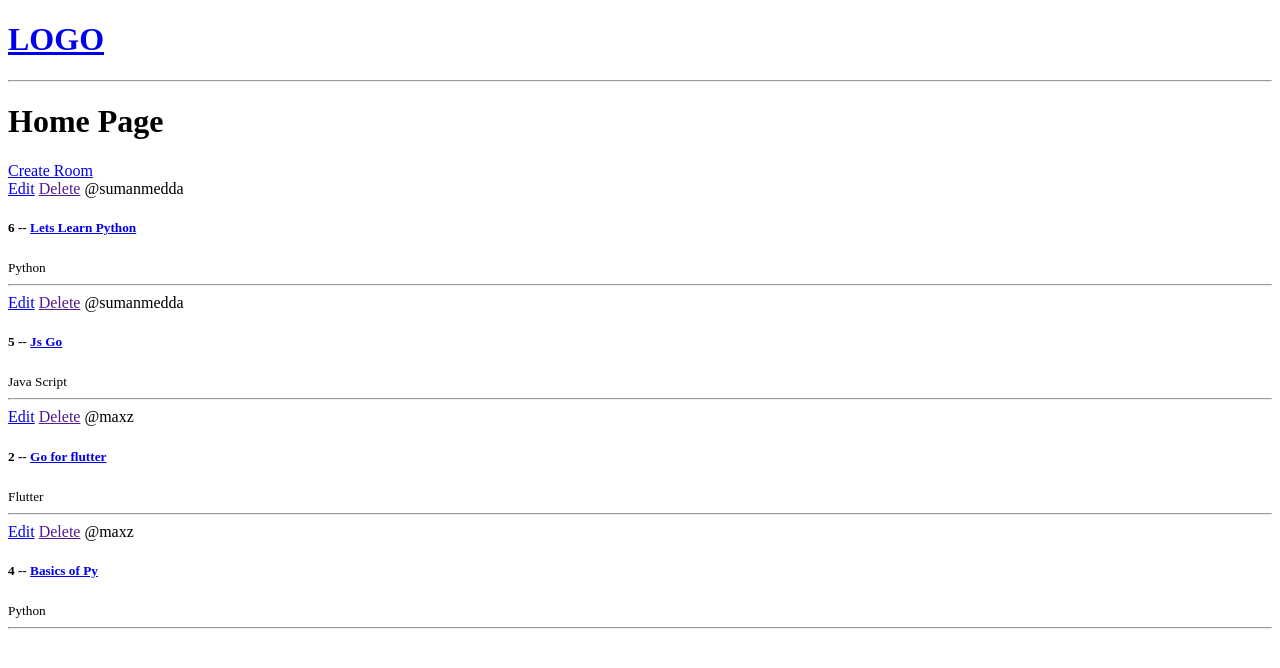
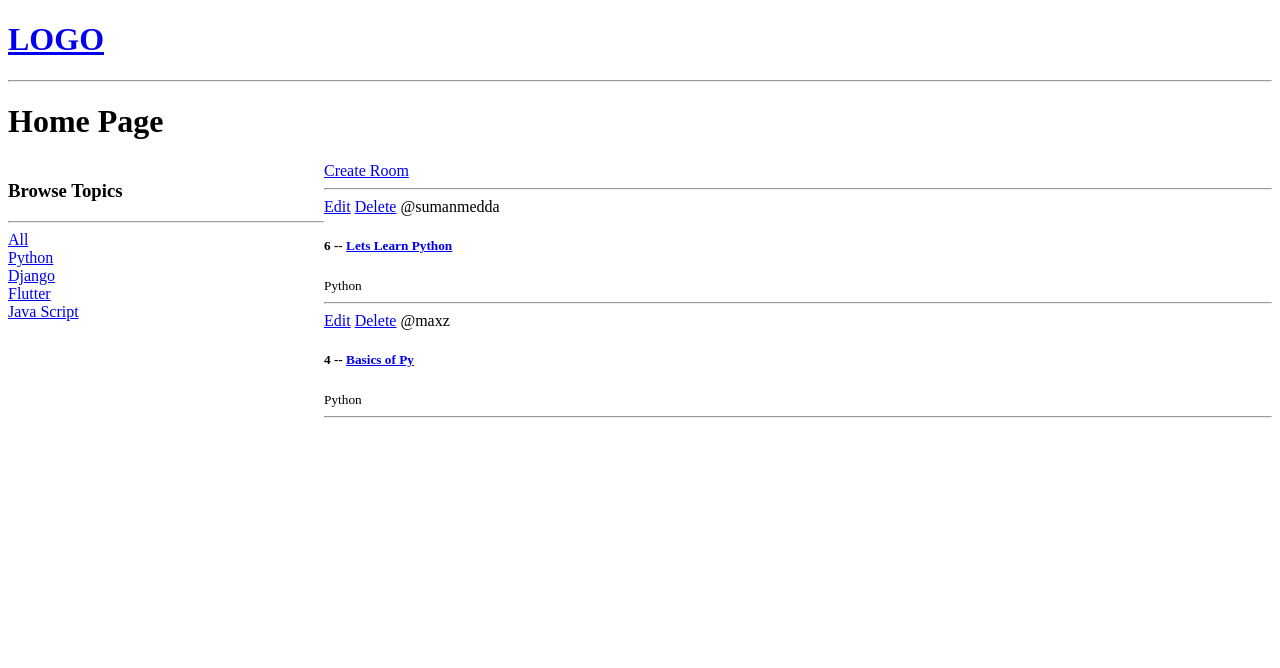
Before and after one commit to sumanmedda/social_media, a Django app: a page that uses base/templates/base/home.html in a window 1280 px wide. Shown: the top 668 px of the page. Run offline with Django 4.2, Linux system fonts and the light colour scheme; data comes from the database, SQL or seed files in the repository; both versions use the stored data as it was after the commit.

Commit message:
updated crud with search

```diff
--- a/base/templates/base/delete.html
+++ b/base/templates/base/delete.html
@@ -5,7 +5,7 @@
 <form method="POST" action="">
     {% csrf_token %}
     <p> Are You sure want to delete "{{obj}}"?</p>
-    <a href="{{request.META.HTTP_REFER}}">Go Back</a>
+    <a href="{{request.META.HTTP_REFERER}}">Go Back</a>
     <input type = 'submit' value="confirm" />
 </form>
 {% endblock content %}
--- a/base/templates/base/home.html
+++ b/base/templates/base/home.html
@@ -1,23 +1,52 @@
 {% extends 'main.html' %}
 
 {% block content %}
+<style>
+    .home-container{
+        display: grid;
+        grid-template-columns: 1fr 3fr;
+    }
+</style>
 
 <h1>Home Page</h1>
 
-<div>
-    <a href="{% url 'create-room' %}">Create Room</a>
+<div class="home-container">
+    {% comment %} side bar {% endcomment %}
     <div>
-        {% for room in rooms %}
+        <h3>
+            Browse Topics
+        </h3>
+        <hr>
+        <div>
+            <a href="{% url 'home' %}">All</a>
+        </div>
+        {% for topic in topics %}
             <div>
+                <a href="{% url 'home' %}?q={{topic.name}}">{{topic.name}}</a>
+            </div>
+        {% endfor %}
+    </div>
+    {% comment %} Body part {% endcomment %}
+    <div>
+        {% comment %} create room {% endcomment %}
+        <a href="{% url 'create-room' %}">Create Room</a>
+        <hr>
+        <div>
+            {% comment %} read rooms {% endcomment %}
+            {% for room in rooms %}
+            <div>
+                {% comment %} update room {% endcomment %}
                 <a href="{% url 'update-room' room.id %}">Edit</a>
-                <a href="">Delete</a>
+                {% comment %} delete room {% endcomment %}
+                <a href="{% url 'delete-room' room.id %}">Delete</a>
                 <span>@{{room.host.username}}</span>
                 <h5>{{room.id}} -- <a href="{% url 'room' room.id %}">{{room.name}}</a></h5>
                 <small>{{room.topic.name}}</small>
                 <hr>
             </div>
-       {% endfor %}
-    </div
+            {% endfor %}
+        </div>
+    </div>
 </div>
 
 {% endblock content %}
--- a/base/urls.py
+++ b/base/urls.py
@@ -7,4 +7,5 @@ urlpatterns = [
     path('profile/<str:pk>', views.profilePage,name='profile'),
     path('create-room/', views.createRoom,name='create-room'),
     path('update-room/<str:pk>', views.updateRoom,name='update-room'),
+    path('delete-room/<str:pk>', views.deleteRoom,name='delete-room'),
 ]
--- a/base/views.py
+++ b/base/views.py
@@ -1,10 +1,12 @@
 from django.shortcuts import render,redirect
-from .models import Room
+from .models import Room, Topic
 from .forms import RoomForm
 
 def homePage(request):
-    rooms = Room.objects.all()
-    context = {'rooms':rooms}
+    q = request.GET.get('q') if request.GET.get('q') != None else ''
+    rooms = Room.objects.filter(topic__name__icontains=q)
+    topics = Topic.objects.all()
+    context = {'rooms':rooms,'topics':topics}
     return render(request, 'base/home.html',context)
 
 def roomPage(request,pk):
@@ -35,3 +37,11 @@ def updateRoom(request,pk):
             return redirect('home')
     context = {'form':form}
     return render(request,'base/room_form.html',context)
+
+def deleteRoom(request,pk):
+    room = Room.objects.get(id=pk)
+    if request.method == 'POST':
+        room.delete()
+        return redirect('home')
+    context = {'obj':room}
+    return render(request,'base/delete.html',context)
```
Also changed, not shown: db.sqlite3.
